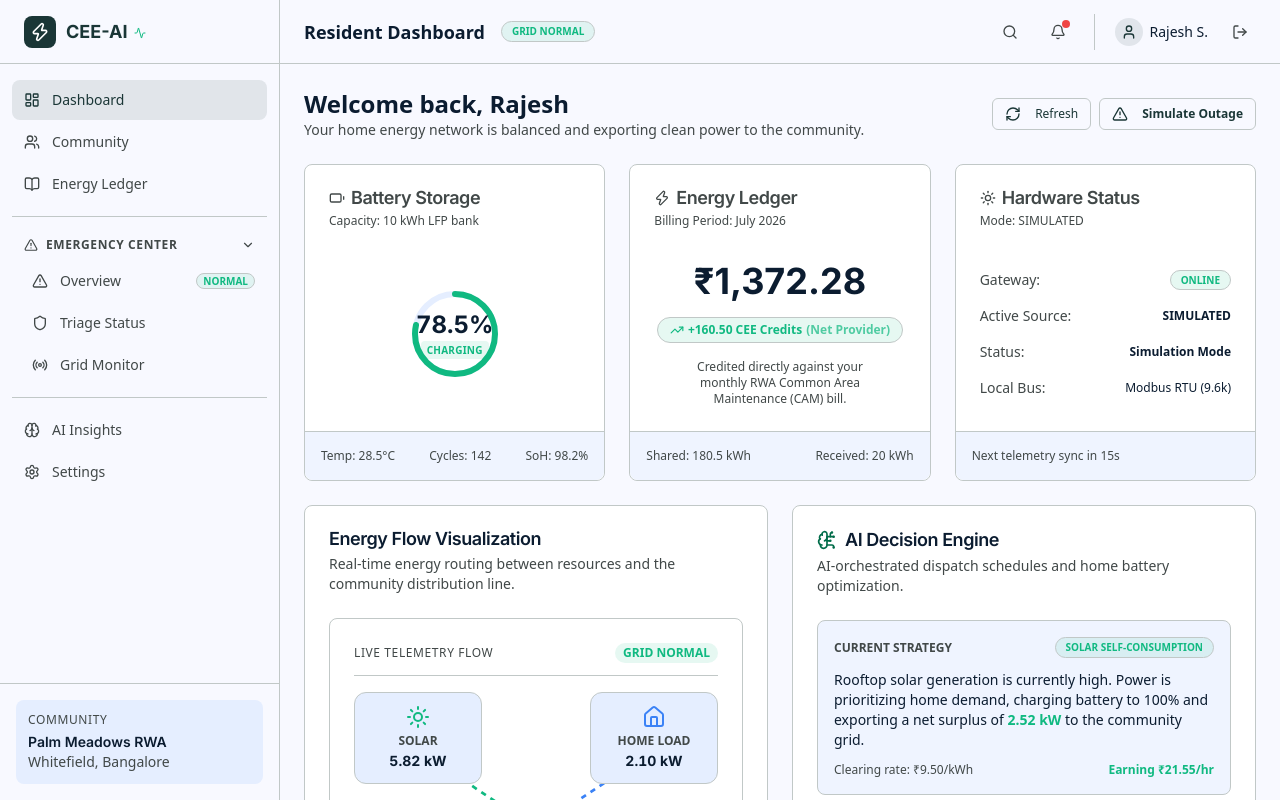
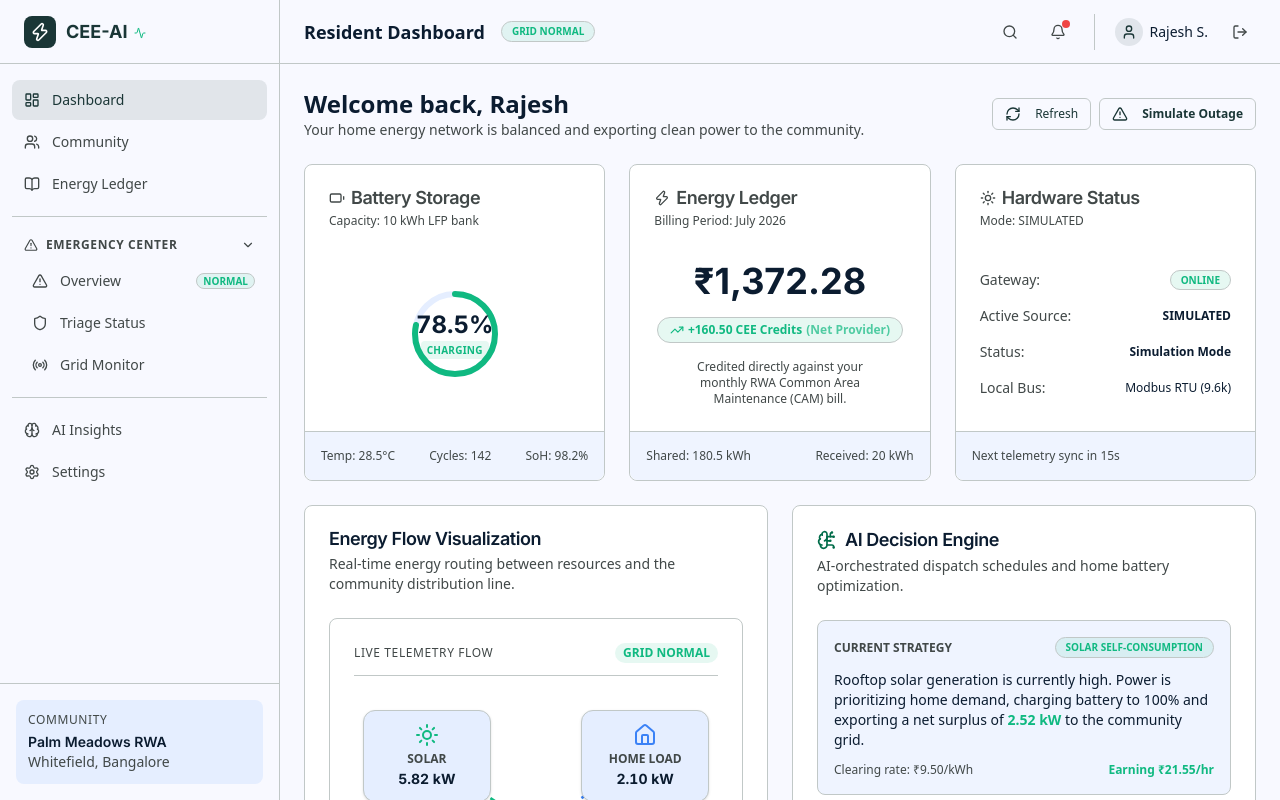
Before and after one commit to Rhytam23/NYC, a Next.js app in the folder cee-ai/: page /dashboard in a window 1280 px wide. Built offline with nearby package versions, Linux system fonts and the light colour scheme.

Commit message:
fix: align live energy flow visualizer node positions to SVG coordinates

```diff
--- a/cee-ai/src/components/energy/energy-flow-visualizer.tsx
+++ b/cee-ai/src/components/energy/energy-flow-visualizer.tsx
@@ -148,10 +148,10 @@ export function EnergyFlowVisualizer({
           )}
         </svg>
 
-        {/* Grid of Nodes */}
-        <div className="grid grid-cols-2 gap-x-24 gap-y-16 relative z-10">
-          {/* Node 1: Solar */}
-          <div className="flex flex-col items-center p-3 rounded-xl bg-surface-container border border-border/80 w-32 justify-self-start">
+        {/* Nodes absolutely positioned to align with SVG coordinates */}
+        <div className="absolute inset-0 z-10 pointer-events-none">
+          {/* Node 1: Solar (80, 70) -> left: 20%, top: 23.33% */}
+          <div className="absolute top-[23.33%] left-[20%] transform -translate-x-1/2 -translate-y-1/2 flex flex-col items-center p-3 rounded-xl bg-surface-container border border-border/80 w-32 pointer-events-auto shadow-sm">
             <Sun className="h-6 w-6 text-energy-solar mb-1 animate-spin-slow" />
             <span className="text-xs font-semibold text-muted-foreground uppercase">
               Solar
@@ -161,8 +161,8 @@ export function EnergyFlowVisualizer({
             </span>
           </div>
 
-          {/* Node 2: Home Load */}
-          <div className="flex flex-col items-center p-3 rounded-xl bg-surface-container border border-border/80 w-32 justify-self-end">
+          {/* Node 2: Home Load (320, 70) -> left: 80%, top: 23.33% */}
+          <div className="absolute top-[23.33%] left-[80%] transform -translate-x-1/2 -translate-y-1/2 flex flex-col items-center p-3 rounded-xl bg-surface-container border border-border/80 w-32 pointer-events-auto shadow-sm">
             <Home className="h-6 w-6 text-energy-battery mb-1" />
             <span className="text-xs font-semibold text-muted-foreground uppercase">
               Home Load
@@ -172,8 +172,8 @@ export function EnergyFlowVisualizer({
             </span>
           </div>
 
-          {/* Node 3: Battery */}
-          <div className="flex flex-col items-center p-3 rounded-xl bg-surface-container border border-border/80 w-32 justify-self-start">
+          {/* Node 3: Battery (80, 230) -> left: 20%, top: 76.66% */}
+          <div className="absolute top-[76.66%] left-[20%] transform -translate-x-1/2 -translate-y-1/2 flex flex-col items-center p-3 rounded-xl bg-surface-container border border-border/80 w-32 pointer-events-auto shadow-sm">
             <Battery className="h-6 w-6 text-energy-battery mb-1" />
             <span className="text-xs font-semibold text-muted-foreground uppercase">
               Battery
@@ -188,8 +188,8 @@ export function EnergyFlowVisualizer({
             </span>
           </div>
 
-          {/* Node 4: Community Grid */}
-          <div className="flex flex-col items-center p-3 rounded-xl bg-surface-container border border-border/80 w-32 justify-self-end">
+          {/* Node 4: Community Grid (320, 230) -> left: 80%, top: 76.66% */}
+          <div className="absolute top-[76.66%] left-[80%] transform -translate-x-1/2 -translate-y-1/2 flex flex-col items-center p-3 rounded-xl bg-surface-container border border-border/80 w-32 pointer-events-auto shadow-sm">
             <Zap className="h-6 w-6 text-energy-solar mb-1" />
             <span className="text-xs font-semibold text-muted-foreground uppercase">
               CEE Grid
```
